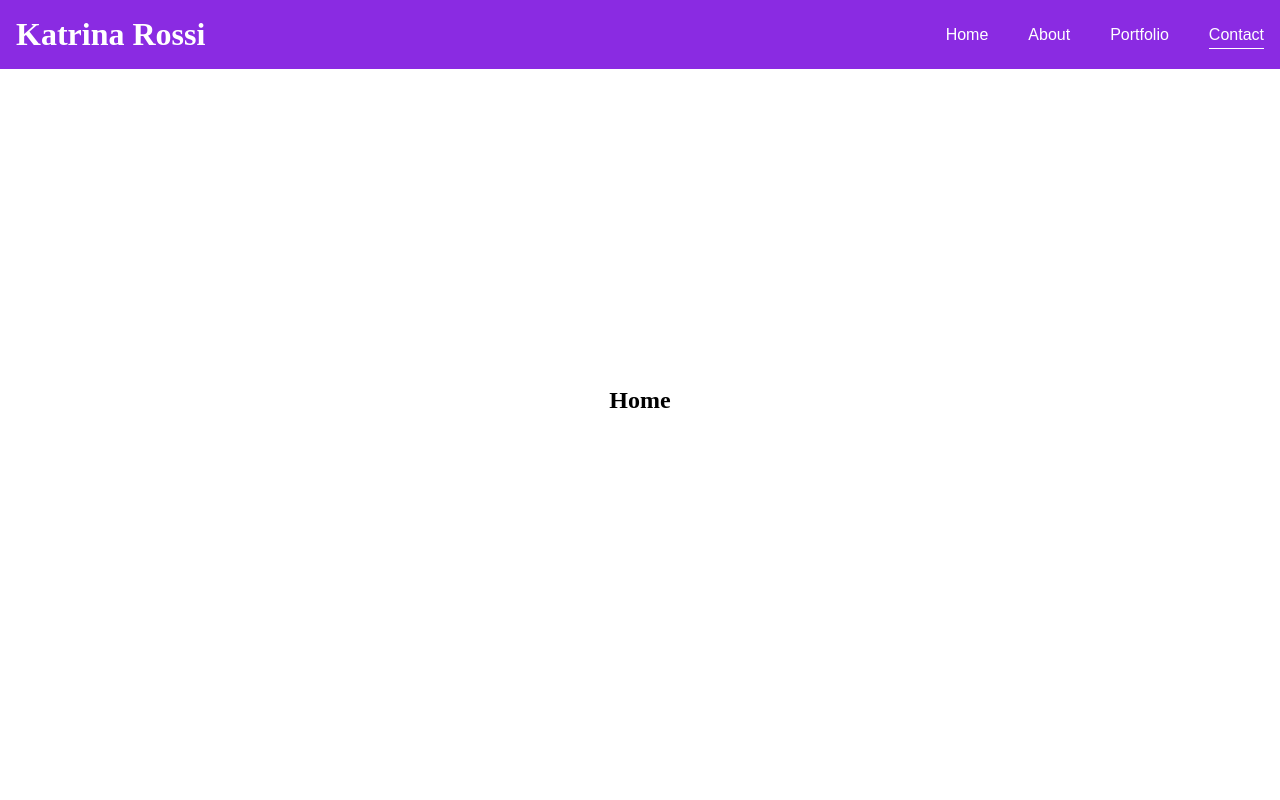
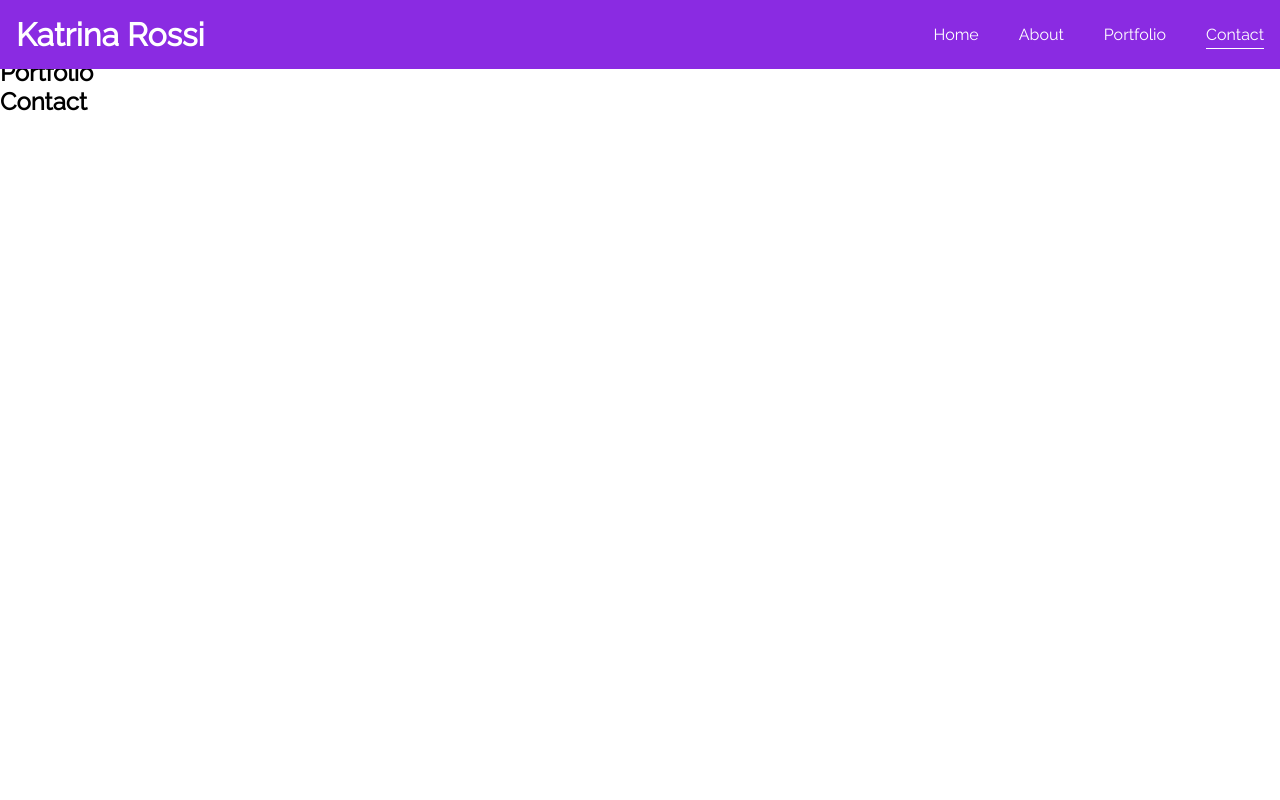
Before and after one commit to trinarossi/katrina_rossi_portfolio, a React app: page / in a window 1280 px wide. Shown: the top 800 px of the page. Built offline with nearby package versions, Linux system fonts and the light colour scheme.

Commit message:
public index and css modified

```diff
--- a/public/index.html
+++ b/public/index.html
@@ -5,6 +5,10 @@
   <meta http-equiv="X-UA-Compatible" content="IE=edge">
   <meta name="viewport" content="width=device-width, initial-scale=1.0">
   <link rel="stylesheet" href="/style.css" />
+  <link rel="preconnect" href="https://fonts.googleapis.com">
+<link rel="preconnect" href="https://fonts.gstatic.com" crossorigin>
+<link href="https://fonts.googleapis.com/css2?family=Raleway&display=swap" rel="stylesheet">
+
   <script src="/bundle.js" defer></script>
   <title>Katrina Rossi</title>
 </head>
--- a/public/style.css
+++ b/public/style.css
@@ -2,20 +2,9 @@
   margin: 0;
   padding: 0;
   box-sizing: border-box;
+  font-family: 'Raleway', sans-serif;
 }
 
 ul {
   list-style: none;
 }
-
-section {
-  display: flex;
-  align-items: center;
-  justify-content: center;
-  flex-direction: column;
-  height: 100vh;
-}
-
-.secondary-section {
-  background: #b5b5b5;
-}
```
